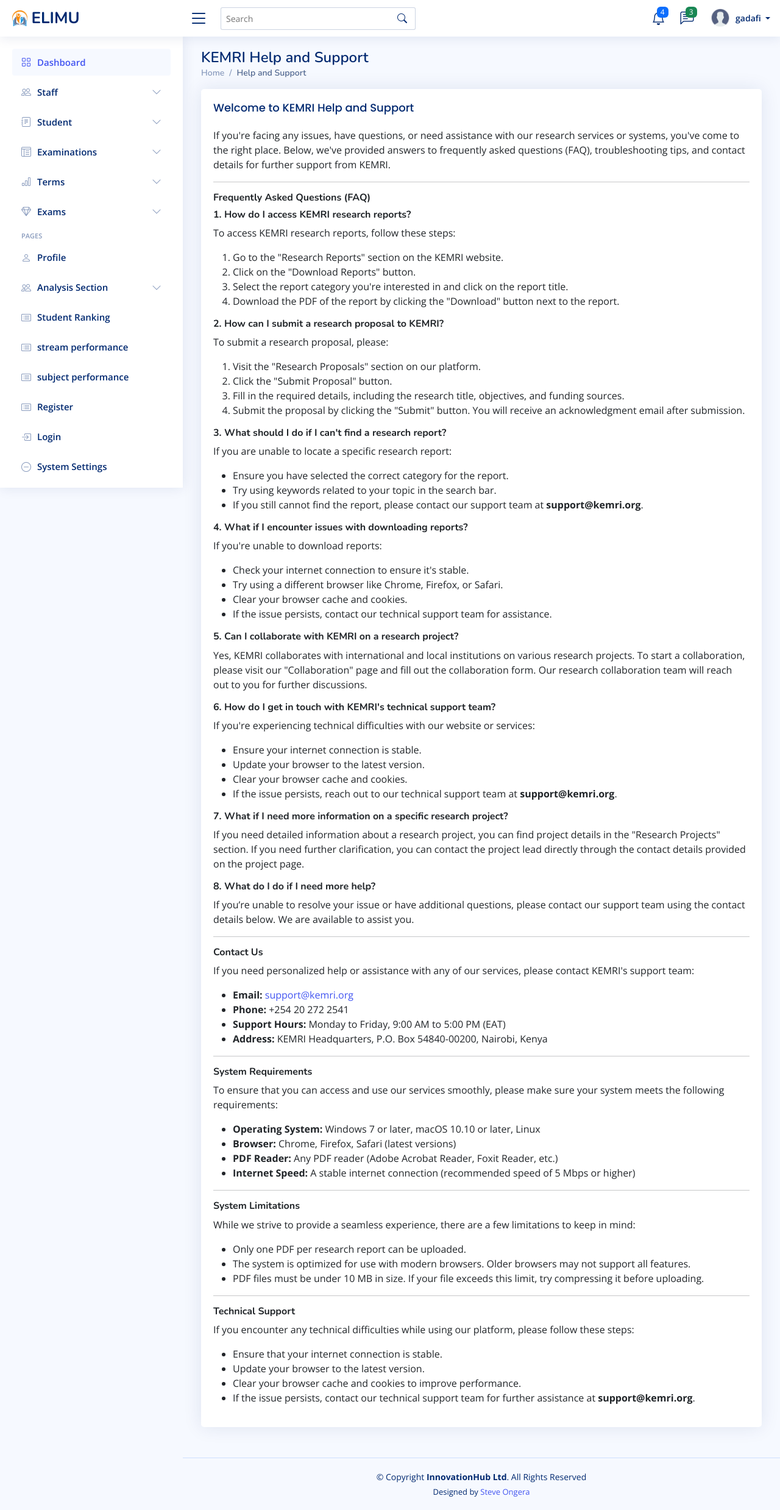
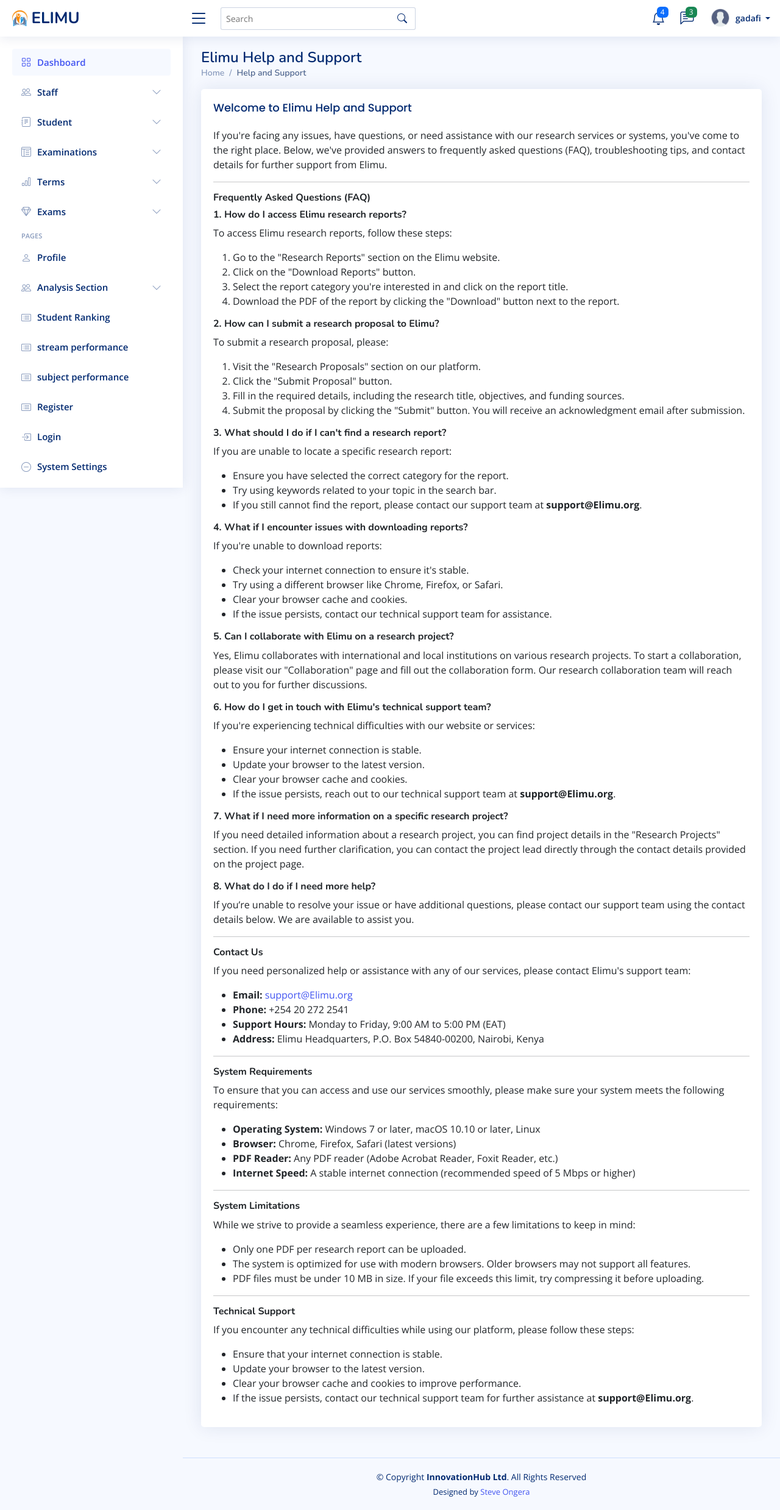
Before and after one commit to steve-ongera/EnezaElimu-Backup, a Django app: page /help-and-support/ in a window 1280 px wide. Shown: the whole page at 61% size. Run offline with Django 5.2, Linux system fonts and the light colour scheme; a user stored in the database is signed in; data comes from the database, SQL or seed files in the repository; both versions use the stored data as it was after the commit; data that the repository does not hold is empty; some libraries are stand-ins or nearby versions.

Commit message:
added new chnages

```diff
--- a/templates/graph/class_distribution.html
+++ b/templates/graph/class_distribution.html
@@ -1,4 +1,4 @@
-{% extends 'base.html' %}
+{% extends 'base/base.html' %}
 
 {% block content %}
 <div class="container mx-auto p-4">
--- a/templates/help/help_and_support.html
+++ b/templates/help/help_and_support.html
@@ -2,10 +2,10 @@
 
 {% block content %}
   <div class="pagetitle">
-    <h1>KEMRI Help and Support</h1>
+    <h1>Elimu Help and Support</h1>
     <nav>
       <ol class="breadcrumb">
-        <li class="breadcrumb-item"><a href="{% url 'dashboard' %}">Home</a></li>
+        <li class="breadcrumb-item"><a href="{% url 'admin_dashboard' %}">Home</a></li>
         <li class="breadcrumb-item active">Help and Support</li>
       </ol>
     </nav>
@@ -16,24 +16,24 @@
       <div class="col-lg-12">
         <div class="card">
           <div class="card-body">
-            <h5 class="card-title">Welcome to KEMRI Help and Support</h5>
-            <p>If you're facing any issues, have questions, or need assistance with our research services or systems, you've come to the right place. Below, we've provided answers to frequently asked questions (FAQ), troubleshooting tips, and contact details for further support from KEMRI.</p>
+            <h5 class="card-title">Welcome to Elimu Help and Support</h5>
+            <p>If you're facing any issues, have questions, or need assistance with our research services or systems, you've come to the right place. Below, we've provided answers to frequently asked questions (FAQ), troubleshooting tips, and contact details for further support from Elimu.</p>
 
             <hr>
 
             <h6><strong>Frequently Asked Questions (FAQ)</strong></h6>
             <div class="faq-section">
-              <h6><strong>1. How do I access KEMRI research reports?</strong></h6>
-              <p>To access KEMRI research reports, follow these steps:
+              <h6><strong>1. How do I access Elimu research reports?</strong></h6>
+              <p>To access Elimu research reports, follow these steps:
                 <ol>
-                  <li>Go to the "Research Reports" section on the KEMRI website.</li>
+                  <li>Go to the "Research Reports" section on the Elimu website.</li>
                   <li>Click on the "Download Reports" button.</li>
                   <li>Select the report category you're interested in and click on the report title.</li>
                   <li>Download the PDF of the report by clicking the "Download" button next to the report.</li>
                 </ol>
               </p>
 
-              <h6><strong>2. How can I submit a research proposal to KEMRI?</strong></h6>
+              <h6><strong>2. How can I submit a research proposal to Elimu?</strong></h6>
               <p>To submit a research proposal, please:
                 <ol>
                   <li>Visit the "Research Proposals" section on our platform.</li>
@@ -48,7 +48,7 @@
                 <ul>
                   <li>Ensure you have selected the correct category for the report.</li>
                   <li>Try using keywords related to your topic in the search bar.</li>
-                  <li>If you still cannot find the report, please contact our support team at <strong>support@kemri.org</strong>.</li>
+                  <li>If you still cannot find the report, please contact our support team at <strong>support@Elimu.org</strong>.</li>
                 </ul>
               </p>
 
@@ -62,16 +62,16 @@
                 </ul>
               </p>
 
-              <h6><strong>5. Can I collaborate with KEMRI on a research project?</strong></h6>
-              <p>Yes, KEMRI collaborates with international and local institutions on various research projects. To start a collaboration, please visit our "Collaboration" page and fill out the collaboration form. Our research collaboration team will reach out to you for further discussions.</p>
+              <h6><strong>5. Can I collaborate with Elimu on a research project?</strong></h6>
+              <p>Yes, Elimu collaborates with international and local institutions on various research projects. To start a collaboration, please visit our "Collaboration" page and fill out the collaboration form. Our research collaboration team will reach out to you for further discussions.</p>
 
-              <h6><strong>6. How do I get in touch with KEMRI's technical support team?</strong></h6>
+              <h6><strong>6. How do I get in touch with Elimu's technical support team?</strong></h6>
               <p>If you're experiencing technical difficulties with our website or services:
                 <ul>
                   <li>Ensure your internet connection is stable.</li>
                   <li>Update your browser to the latest version.</li>
                   <li>Clear your browser cache and cookies.</li>
-                  <li>If the issue persists, reach out to our technical support team at <strong>support@kemri.org</strong>.</li>
+                  <li>If the issue persists, reach out to our technical support team at <strong>support@Elimu.org</strong>.</li>
                 </ul>
               </p>
 
@@ -85,12 +85,12 @@
             <hr>
 
             <h6><strong>Contact Us</strong></h6>
-            <p>If you need personalized help or assistance with any of our services, please contact KEMRI's support team:</p>
+            <p>If you need personalized help or assistance with any of our services, please contact Elimu's support team:</p>
             <ul>
-              <li><strong>Email:</strong> <a href="mailto:support@kemri.org">support@kemri.org</a></li>
+              <li><strong>Email:</strong> <a href="mailto:support@Elimu.org">support@Elimu.org</a></li>
               <li><strong>Phone:</strong> +254 20 272 2541</li>
               <li><strong>Support Hours:</strong> Monday to Friday, 9:00 AM to 5:00 PM (EAT)</li>
-              <li><strong>Address:</strong> KEMRI Headquarters, P.O. Box 54840-00200, Nairobi, Kenya</li>
+              <li><strong>Address:</strong> Elimu Headquarters, P.O. Box 54840-00200, Nairobi, Kenya</li>
             </ul>
 
             <hr>
@@ -122,7 +122,7 @@
               <li>Ensure that your internet connection is stable.</li>
               <li>Update your browser to the latest version.</li>
               <li>Clear your browser cache and cookies to improve performance.</li>
-              <li>If the issue persists, contact our technical support team for further assistance at <strong>support@kemri.org</strong>.</li>
+              <li>If the issue persists, contact our technical support team for further assistance at <strong>support@Elimu.org</strong>.</li>
             </ul>
           </div>
         </div>
--- a/templates/help/system_settings.html
+++ b/templates/help/system_settings.html
@@ -5,7 +5,7 @@
     <h1>System Settings</h1>
     <nav>
       <ol class="breadcrumb">
-        <li class="breadcrumb-item"><a href="{% url 'dashboard' %}">Home</a></li>
+        <li class="breadcrumb-item"><a href="{% url 'admin_dashboard' %}">Home</a></li>
         <li class="breadcrumb-item active">System Settings</li>
       </ol>
     </nav>
```
Also changed, not shown: db.sqlite3.
